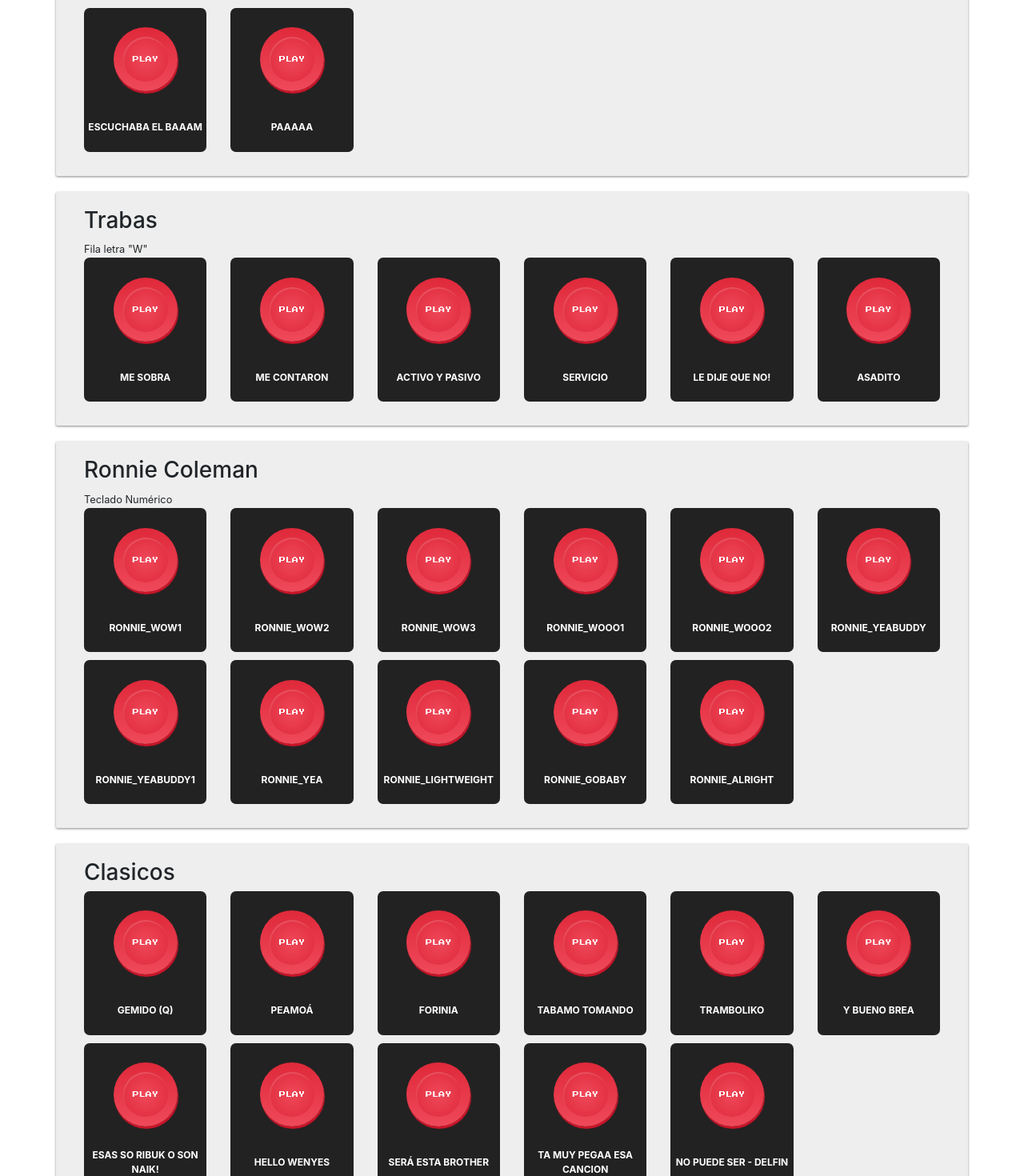
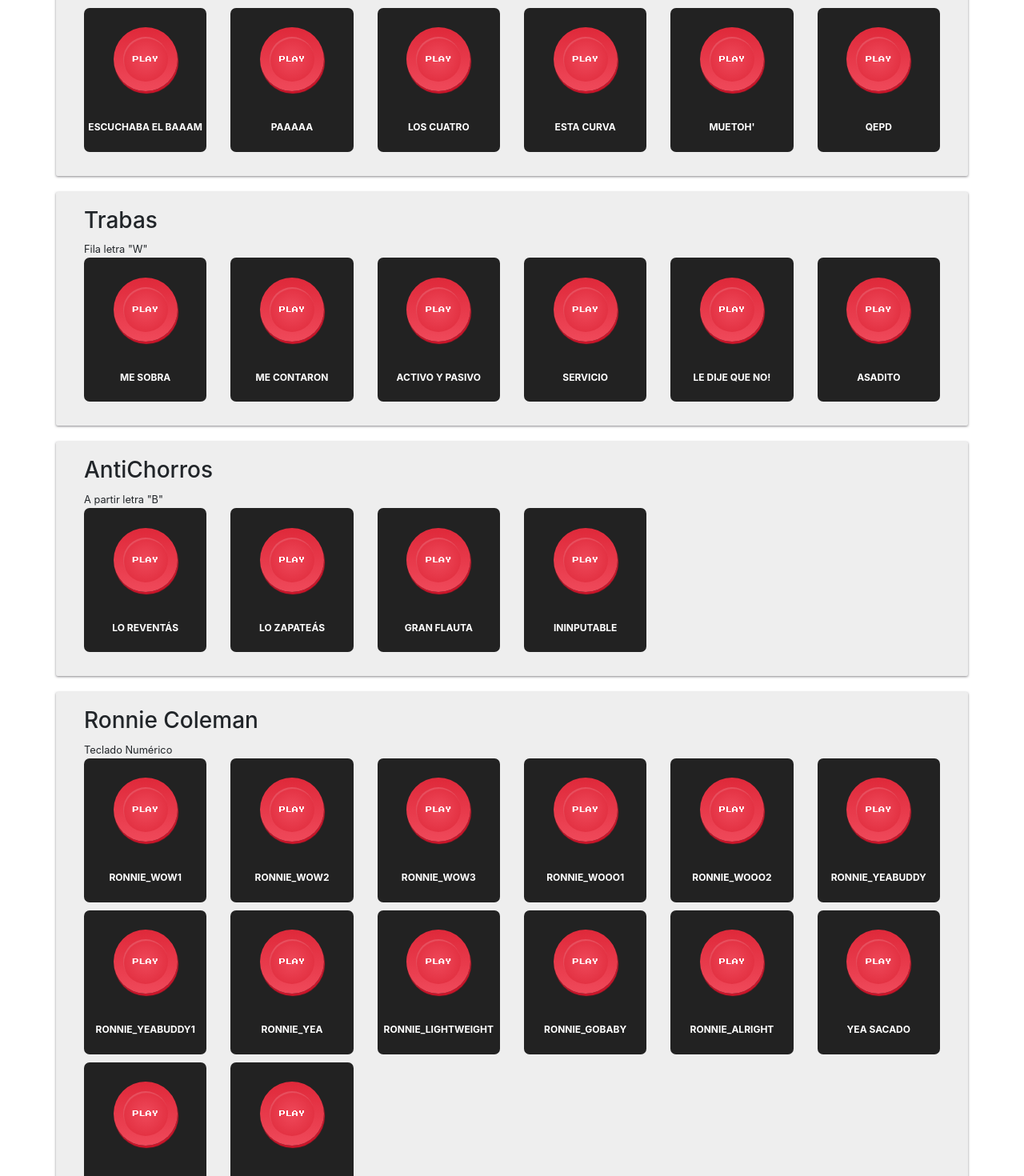
Before and after one commit to santifonzalida/botoneraA8, an Angular app: page /#/home in a window 1280 px wide. Shown: the part 540-2010 px from the top of the page at 80% size. Built offline with nearby package versions, Linux system fonts and the light colour scheme; a web font is replaced by a local one.

Commit message:
se agregan a la interfaz los audios nuevos

```diff
--- a/src/app/components/home/home.component.html
+++ b/src/app/components/home/home.component.html
@@ -126,6 +126,54 @@
                 </div>
             </div>
         </div>
+        <div class="col-12 col-sm-6 col-md-4 col-xl-2">
+            <div class="card-holder">
+                <div class="icon-holder d-flex align-items-center">
+                    <div class="button-container" (click)="play('endu_loscuatro')">
+                        <div class="d-flex align-items-center justify-content-center play-button">PLAY</div>
+                    </div>
+                </div>
+                <div class="text-holder d-flex align-items-center justify-content-center">
+                    <p class="text-center">Los cuatro</p>
+                </div>
+            </div>
+        </div>
+        <div class="col-12 col-sm-6 col-md-4 col-xl-2">
+            <div class="card-holder">
+                <div class="icon-holder d-flex align-items-center">
+                    <div class="button-container" (click)="play('endu_estacurva')">
+                        <div class="d-flex align-items-center justify-content-center play-button">PLAY</div>
+                    </div>
+                </div>
+                <div class="text-holder d-flex align-items-center justify-content-center">
+                    <p class="text-center">Esta curva</p>
+                </div>
+            </div>
+        </div>
+        <div class="col-12 col-sm-6 col-md-4 col-xl-2">
+            <div class="card-holder">
+                <div class="icon-holder d-flex align-items-center">
+                    <div class="button-container" (click)="play('endu_muerto')">
+                        <div class="d-flex align-items-center justify-content-center play-button">PLAY</div>
+                    </div>
+                </div>
+                <div class="text-holder d-flex align-items-center justify-content-center">
+                    <p class="text-center">Muetoh'</p>
+                </div>
+            </div>
+        </div>
+        <div class="col-12 col-sm-6 col-md-4 col-xl-2">
+            <div class="card-holder">
+                <div class="icon-holder d-flex align-items-center">
+                    <div class="button-container" (click)="play('endu_qepd')">
+                        <div class="d-flex align-items-center justify-content-center play-button">PLAY</div>
+                    </div>
+                </div>
+                <div class="text-holder d-flex align-items-center justify-content-center">
+                    <p class="text-center">QEPD</p>
+                </div>
+            </div>
+        </div>
       <!--fin row-->
     </div>
 
@@ -206,6 +254,60 @@
             </div>
         </div>
         <!--fin row-->
+    </div>
+
+    <div class="row section-container">
+        <div class="col-12">
+            <h3>AntiChorros</h3><small>A partir letra "B"</small>
+        </div>
+        <div class="col-12 col-sm-6 col-md-4 col-xl-2">
+            <div class="card-holder">
+                <div class="icon-holder d-flex align-items-center">
+                    <div class="button-container" (click)="play('choro_loreventas')">
+                        <div class="d-flex align-items-center justify-content-center play-button">PLAY</div>
+                    </div>
+                </div>
+                <div class="text-holder d-flex align-items-center justify-content-center">
+                    <p class="text-center">Lo Reventás</p>
+                </div>
+            </div>
+        </div>
+        <div class="col-12 col-sm-6 col-md-4 col-xl-2">
+            <div class="card-holder">
+                <div class="icon-holder d-flex align-items-center">
+                    <div class="button-container" (click)="play('choro_zapateas')">
+                        <div class="d-flex align-items-center justify-content-center play-button">PLAY</div>
+                    </div>
+                </div>
+                <div class="text-holder d-flex align-items-center justify-content-center">
+                    <p class="text-center">Lo Zapateás</p>
+                </div>
+            </div>
+        </div>
+        <div class="col-12 col-sm-6 col-md-4 col-xl-2">
+            <div class="card-holder">
+                <div class="icon-holder d-flex align-items-center">
+                    <div class="button-container" (click)="play('choro_granflauta')">
+                        <div class="d-flex align-items-center justify-content-center play-button">PLAY</div>
+                    </div>
+                </div>
+                <div class="text-holder d-flex align-items-center justify-content-center">
+                    <p class="text-center">Gran Flauta</p>
+                </div>
+            </div>
+        </div>
+        <div class="col-12 col-sm-6 col-md-4 col-xl-2">
+            <div class="card-holder">
+                <div class="icon-holder d-flex align-items-center">
+                    <div class="button-container" (click)="play('choro_inimputable')">
+                        <div class="d-flex align-items-center justify-content-center play-button">PLAY</div>
+                    </div>
+                </div>
+                <div class="text-holder d-flex align-items-center justify-content-center">
+                    <p class="text-center">Ininputable</p>
+                </div>
+            </div>
+        </div>
     </div>
 
 
@@ -342,6 +444,42 @@
                     </div>
                     <div class="text-holder d-flex align-items-center justify-content-center">
                         <p class="text-center">ronnie_alright</p>
+                    </div>
+                </div>
+            </div>
+            <div class="col-12 col-sm-6 col-md-4 col-xl-2">
+                <div class="card-holder">
+                    <div class="icon-holder d-flex align-items-center">
+                        <div class="button-container" (click)="play('ronnie_yea1')">
+                            <div class="d-flex align-items-center justify-content-center play-button">PLAY</div>
+                        </div>
+                    </div>
+                    <div class="text-holder d-flex align-items-center justify-content-center">
+                        <p class="text-center">Yea Sacado</p>
+                    </div>
+                </div>
+            </div>
+            <div class="col-12 col-sm-6 col-md-4 col-xl-2">
+                <div class="card-holder">
+                    <div class="icon-holder d-flex align-items-center">
+                        <div class="button-container" (click)="play('ronnie_yea1largo')">
+                            <div class="d-flex align-items-center justify-content-center play-button">PLAY</div>
+                        </div>
+                    </div>
+                    <div class="text-holder d-flex align-items-center justify-content-center">
+                        <p class="text-center">Yea Locaso</p>
+                    </div>
+                </div>
+            </div>
+            <div class="col-12 col-sm-6 col-md-4 col-xl-2">
+                <div class="card-holder">
+                    <div class="icon-holder d-flex align-items-center">
+                        <div class="button-container" (click)="play('ronnie_gobabylocaso')">
+                            <div class="d-flex align-items-center justify-content-center play-button">PLAY</div>
+                        </div>
+                    </div>
+                    <div class="text-holder d-flex align-items-center justify-content-center">
+                        <p class="text-center">GoBaby Locaso</p>
                     </div>
                 </div>
             </div>
```
Lines whose indentation alone changed are shown as unchanged.
